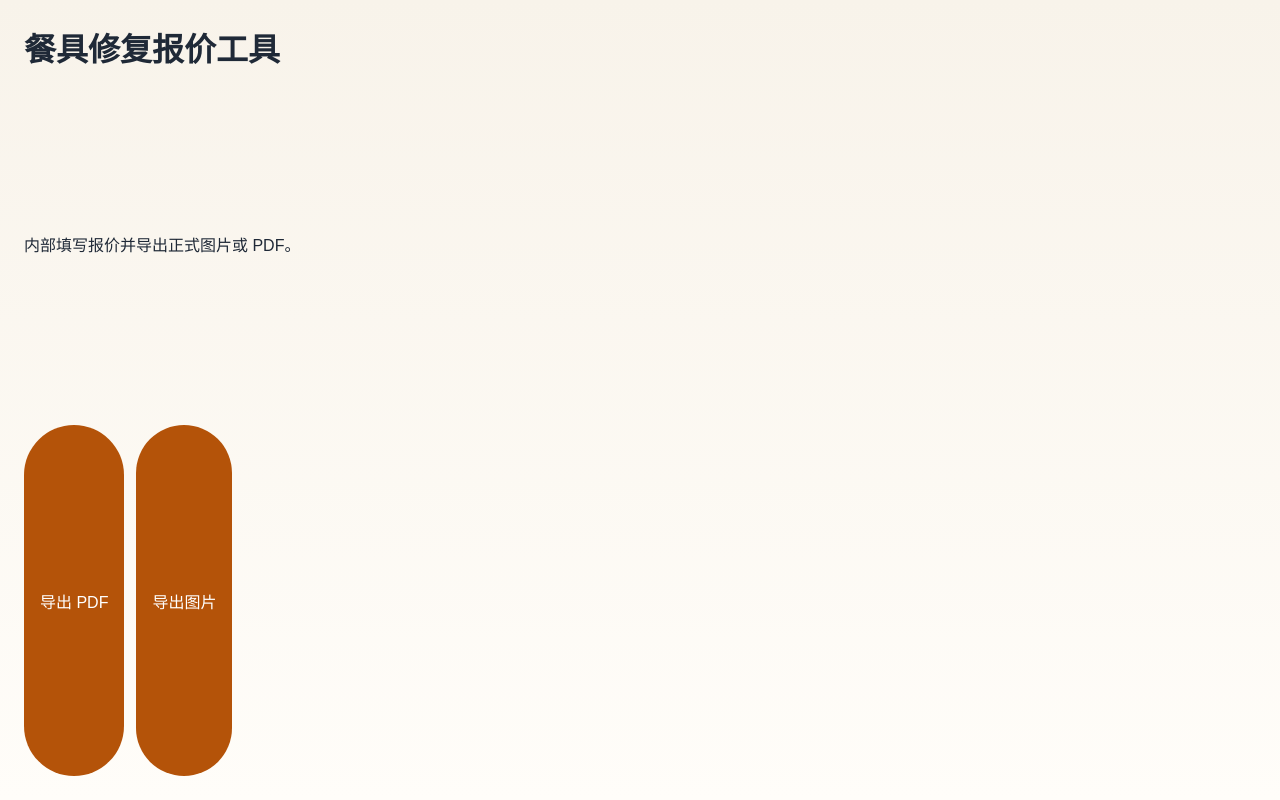
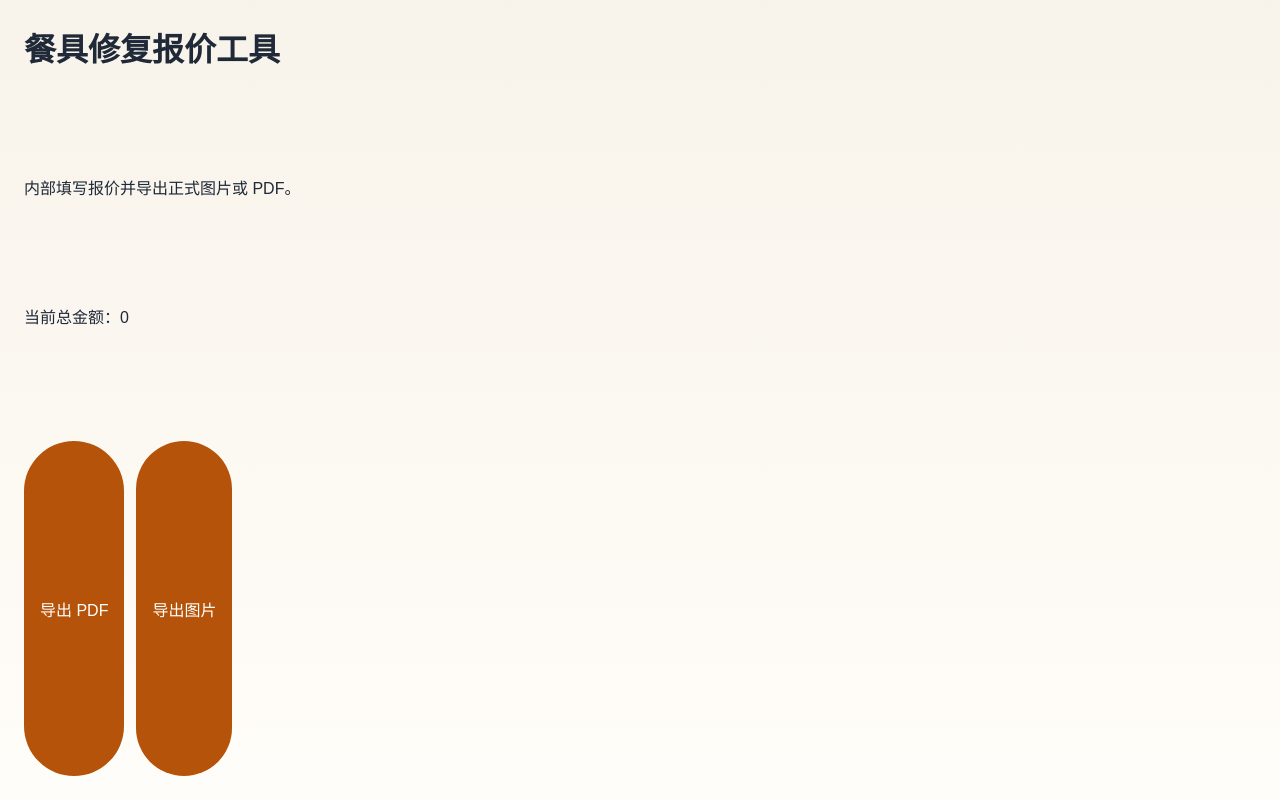
Before and after one commit to kutaanamara-stack/Quotation-Program, a React (Vite) app: page / in a window 1280 px wide. Built offline with nearby package versions, Linux system fonts and the light colour scheme.

Commit message:
feat: add quotation pricing domain

```diff
--- a/src/App.tsx
+++ b/src/App.tsx
@@ -1,9 +1,15 @@
+import { useMemo } from "react";
+import { createDefaultQuote, recalculateQuote } from "./domain/quote";
+
 function App() {
+  const quote = useMemo(() => recalculateQuote(createDefaultQuote()), []);
+
   return (
     <main className="app-shell">
       <header className="hero">
         <h1>餐具修复报价工具</h1>
         <p>内部填写报价并导出正式图片或 PDF。</p>
+        <p>当前总金额：{quote.grandTotal}</p>
       </header>
 
       <section className="toolbar" aria-label="导出操作">
--- /dev/null
+++ b/src/domain/quote.ts
@@ -0,0 +1,76 @@
+import type { QuoteDocument, QuoteItem } from "../types";
+
+const SPEC_ROWS = [
+  { id: "lt20", specLabel: "<20公分", baseBlankPrice: 6 },
+  { id: "20to28", specLabel: "28>尺寸>20公分", baseBlankPrice: 8 },
+  { id: "28to35", specLabel: "35>尺寸>28公分", baseBlankPrice: 10 },
+  { id: "35to45", specLabel: "45>尺寸>35公分", baseBlankPrice: 15 },
+  { id: "45to60", specLabel: "60>尺寸>45公分", baseBlankPrice: 20 },
+  { id: "pot", specLabel: "砂锅/汤锅", baseBlankPrice: null }
+] as const;
+
+function createItem(row: (typeof SPEC_ROWS)[number]): QuoteItem {
+  return {
+    id: row.id,
+    specLabel: row.specLabel,
+    note: "",
+    baseBlankPrice: row.baseBlankPrice,
+    manualBlankPriceEnabled: false,
+    manualBlankPrice: row.baseBlankPrice,
+    quotedBlankPrice: row.baseBlankPrice ?? 0,
+    blankQuantity: 0,
+    blankAmount: 0,
+    simplePatternPrice: 5,
+    simplePatternQuantity: 0,
+    complexPatternPrice: 10,
+    complexPatternQuantity: 0,
+    patternAmount: 0,
+    lineTotal: 0
+  };
+}
+
+export function createDefaultQuote(): QuoteDocument {
+  return {
+    companyName: "",
+    quoteDate: new Date().toISOString().slice(0, 10),
+    remarks: "",
+    signature: "",
+    globalFactor: 1,
+    items: SPEC_ROWS.map(createItem),
+    grandTotal: 0
+  };
+}
+
+function safeInt(value: number | null | undefined): number {
+  return Number.isFinite(value) ? Math.max(0, Math.round(value as number)) : 0;
+}
+
+export function recalculateItem(item: QuoteItem, globalFactor: number): QuoteItem {
+  const computedBlankPrice = item.manualBlankPriceEnabled
+    ? safeInt(item.manualBlankPrice)
+    : safeInt((item.baseBlankPrice ?? 0) * globalFactor);
+
+  const blankAmount = computedBlankPrice * safeInt(item.blankQuantity);
+  const simpleAmount = safeInt(item.simplePatternPrice) * safeInt(item.simplePatternQuantity);
+  const complexAmount = safeInt(item.complexPatternPrice) * safeInt(item.complexPatternQuantity);
+  const patternAmount = simpleAmount + complexAmount;
+
+  return {
+    ...item,
+    quotedBlankPrice: computedBlankPrice,
+    blankAmount,
+    patternAmount,
+    lineTotal: blankAmount + patternAmount
+  };
+}
+
+export function recalculateQuote(quote: QuoteDocument): QuoteDocument {
+  const items = quote.items.map((item) => recalculateItem(item, quote.globalFactor));
+  const grandTotal = items.reduce((sum, item) => sum + item.lineTotal, 0);
+
+  return {
+    ...quote,
+    items,
+    grandTotal
+  };
+}
--- /dev/null
+++ b/src/types.ts
@@ -0,0 +1,27 @@
+export type QuoteItem = {
+  id: string;
+  specLabel: string;
+  note: string;
+  baseBlankPrice: number | null;
+  manualBlankPriceEnabled: boolean;
+  manualBlankPrice: number | null;
+  quotedBlankPrice: number;
+  blankQuantity: number;
+  blankAmount: number;
+  simplePatternPrice: number;
+  simplePatternQuantity: number;
+  complexPatternPrice: number;
+  complexPatternQuantity: number;
+  patternAmount: number;
+  lineTotal: number;
+};
+
+export type QuoteDocument = {
+  companyName: string;
+  quoteDate: string;
+  remarks: string;
+  signature: string;
+  globalFactor: number;
+  items: QuoteItem[];
+  grandTotal: number;
+};
```
Also changed, not shown: 2 other files (tests, documents, lock files or other folders).
